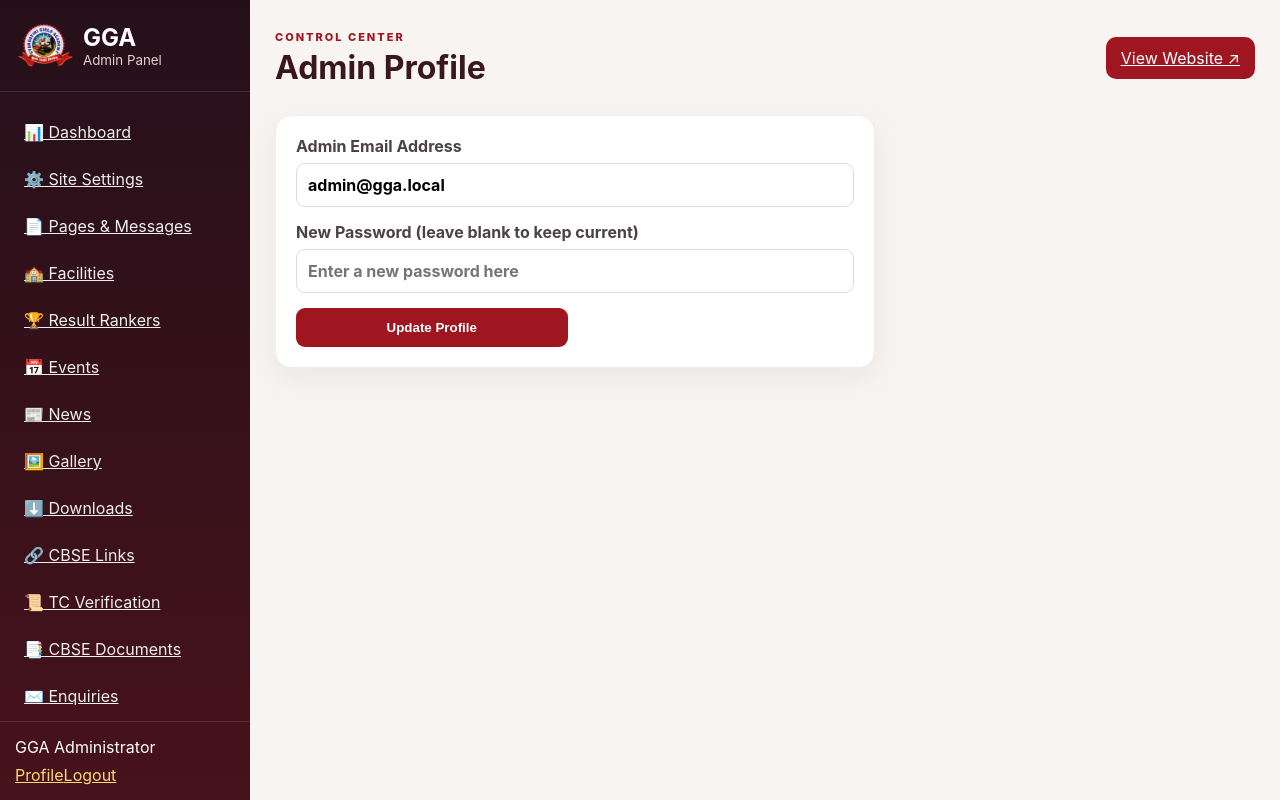
After one commit to Arnavcomputer/Anupwebsite, a PHP site: page /Gyandayini_Girls_Academy_Dynamic/admin/profile.php in a window 1280 px wide. The commit adds this page. Run offline with PHP 8.4, Linux system fonts and the light colour scheme; a user stored in the database is signed in; data comes from the database, SQL or seed files in the repository.

Commit message:
Added admin profile page to change passwords

```diff
--- a/admin/_top.php
+++ b/admin/_top.php
@@ -4,4 +4,4 @@
 <div class="admin-layout"><aside class="sidebar"><div class="brand"><img src="../assets/images/gga-logo.png"><div><b>GGA</b><small>Admin Panel</small></div></div>
 <nav>
 <a href="dashboard.php">📊 Dashboard</a><a href="site.php">⚙️ Site Settings</a><a href="pages.php">📄 Pages & Messages</a><a href="facilities.php">🏫 Facilities</a><a href="rankers.php">🏆 Result Rankers</a><a href="events.php">📅 Events</a><a href="news.php">📰 News</a><a href="gallery.php">🖼️ Gallery</a><a href="downloads.php">⬇️ Downloads</a><a href="cbse-links.php">🔗 CBSE Links</a><a href="tc.php">📜 TC Verification</a><a href="disclosures.php">📑 CBSE Documents</a><a href="enquiries.php">✉️ Enquiries</a>
-</nav><div class="side-bottom"><span><?=e($_SESSION['admin_name']??'Admin')?></span><a href="logout.php">Logout</a></div></aside><main class="admin-main"><header class="admin-head"><button class="mobile-toggle" onclick="document.querySelector('.sidebar').classList.toggle('open')">☰</button><div><span class="eyebrow">Control Center</span><h1><?=e($title ?? 'Dashboard')?></h1></div><a class="view-site" href="../index.php" target="_blank">View Website ↗</a></header>
+</nav><div class="side-bottom"><span><?=e($_SESSION['admin_name']??'Admin')?></span><a href="profile.php">Profile</a><a href="logout.php">Logout</a></div></aside><main class="admin-main"><header class="admin-head"><button class="mobile-toggle" onclick="document.querySelector('.sidebar').classList.toggle('open')">☰</button><div><span class="eyebrow">Control Center</span><h1><?=e($title ?? 'Dashboard')?></h1></div><a class="view-site" href="../index.php" target="_blank">View Website ↗</a></header>
--- /dev/null
+++ b/admin/profile.php
@@ -0,0 +1,29 @@
+<?php $title="Admin Profile"; require "_top.php";
+if($_SERVER['REQUEST_METHOD'] === 'POST') {
+    $email = trim($_POST['email'] ?? '');
+    $newpass = $_POST['new_password'] ?? '';
+
+    if($email) {
+        $st = $pdo->prepare("UPDATE admins SET email = ? WHERE id = ?");
+        $st->execute([$email, $_SESSION['admin_id']]);
+        $ok = "Profile updated.";
+    }
+
+    if($newpass) {
+        $hash = password_hash($newpass, PASSWORD_DEFAULT);
+        $st = $pdo->prepare("UPDATE admins SET password = ? WHERE id = ?");
+        $st->execute([$hash, $_SESSION['admin_id']]);
+        $ok = "Password updated successfully.";
+    }
+}
+$admin = $pdo->prepare("SELECT email FROM admins WHERE id = ?");
+$admin->execute([$_SESSION['admin_id']]);
+$admin = $admin->fetch();
+?>
+<?php if(!empty($ok)): ?><div class="alert success"><?=$ok?></div><?php endif; ?>
+<form method="post" class="panel form-grid" style="max-width: 600px;">
+    <label class="full">Admin Email Address<input type="email" name="email" value="<?=e($admin['email'] ?? '')?>" required></label>
+    <label class="full">New Password (leave blank to keep current)<input type="password" name="new_password" placeholder="Enter a new password here"></label>
+    <button name="save" class="primary">Update Profile</button>
+</form>
+<?php require "_bottom.php"; ?>
```
